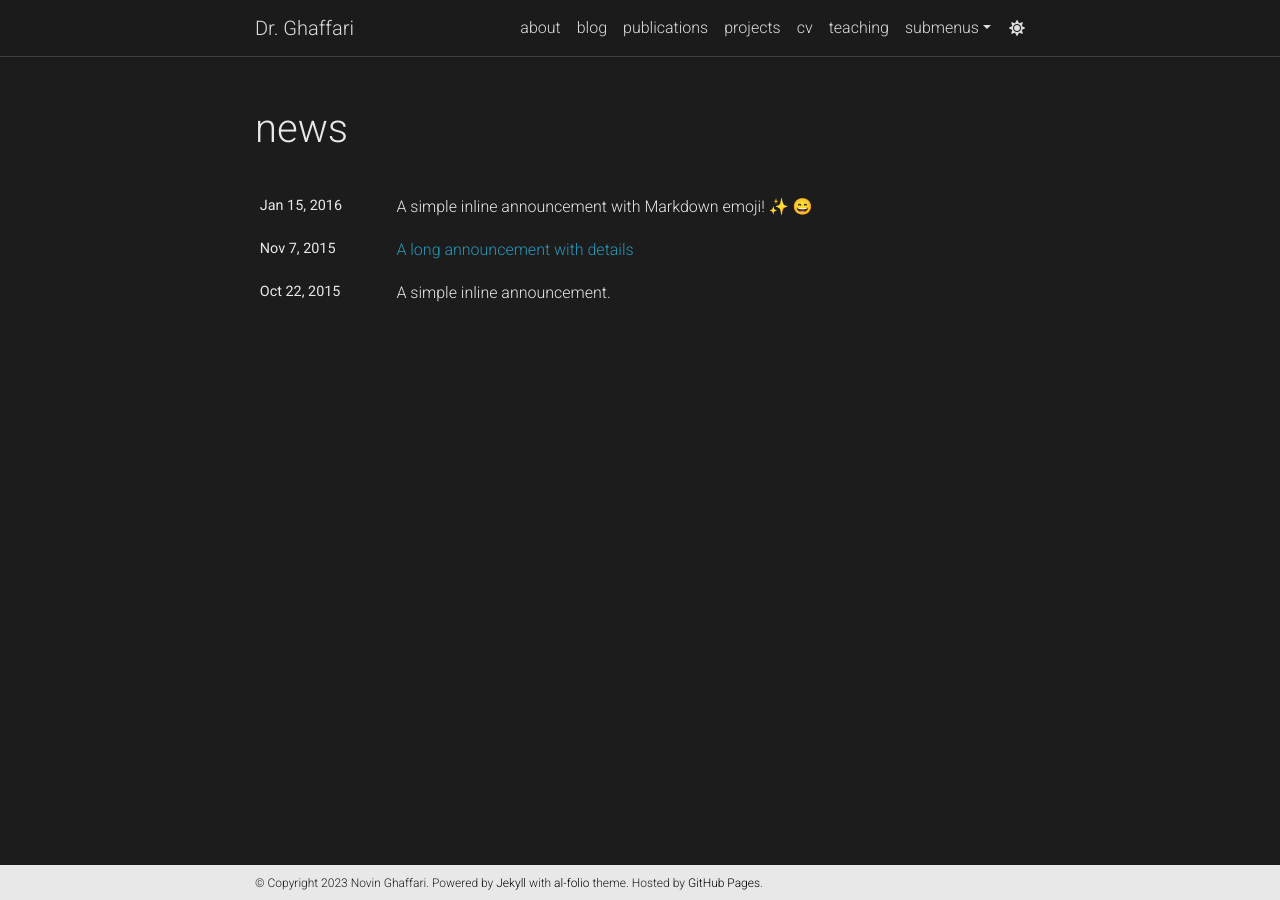
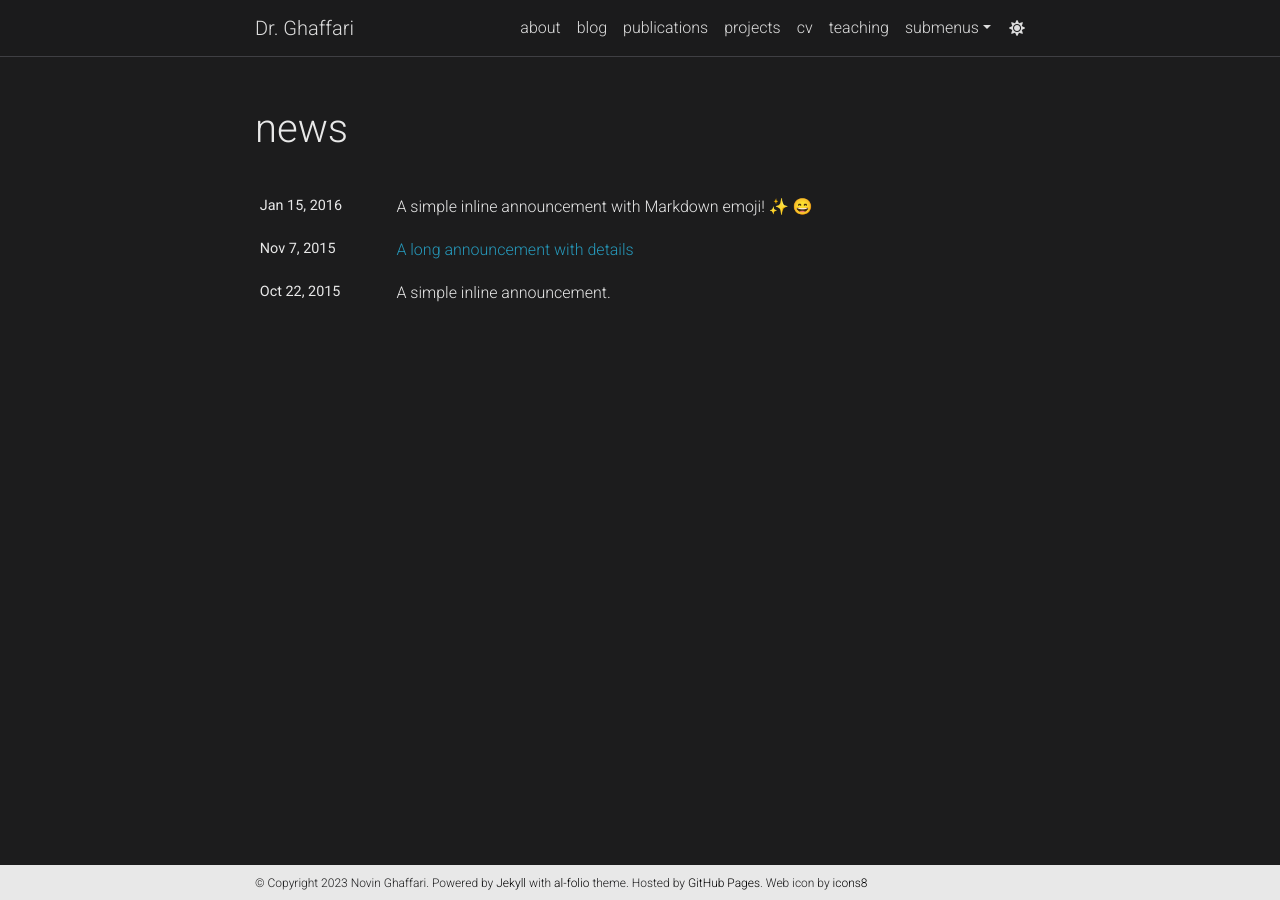
Before and after one commit to nghaffari/nghaffari.github.io, a Jekyll site: the page built from news.html, in a window 1280 px wide. Built offline with Jekyll 4.4.1, drawn with Linux system fonts in a browser that asks for light colours; full-size pictures stand in for the smaller copies a plugin makes; emoji names are drawn with the system emoji font; comment, search, counter and statistics services are not loaded; a style sheet for code colours, icons or effects is not loaded.

Commit message:
Update _config.yml

```diff
--- a/_config.yml
+++ b/_config.yml
@@ -12,10 +12,11 @@
 footer_text: >
   Powered by <a href="https://jekyllrb.com/" target="_blank">Jekyll</a> with <a href="https://github.com/alshedivat/al-folio">al-folio</a> theme.
   Hosted by <a href="https://pages.github.com/" target="_blank">GitHub Pages</a>.
+  Web icon by <a href="https://icons8.com/" target="_blank">icons8</a>
 keywords: jekyll, jekyll-theme, academic-website, portfolio-website  # add your own keywords or leave empty
 
 lang: en # the language of your site (for example: en, fr, cn, ru, etc.)
-icon: /assets/img/star8.ico  # the emoji used as the favicon (alternatively, provide image name in /assets/img/)
+icon: /assets/img/alps16.png  # the emoji used as the favicon (alternatively, provide image name in /assets/img/)
 
 url: https://alshedivat.github.io # the base hostname & protocol for your site
 baseurl:  # the subpath of your site, e.g. /blog/
```
